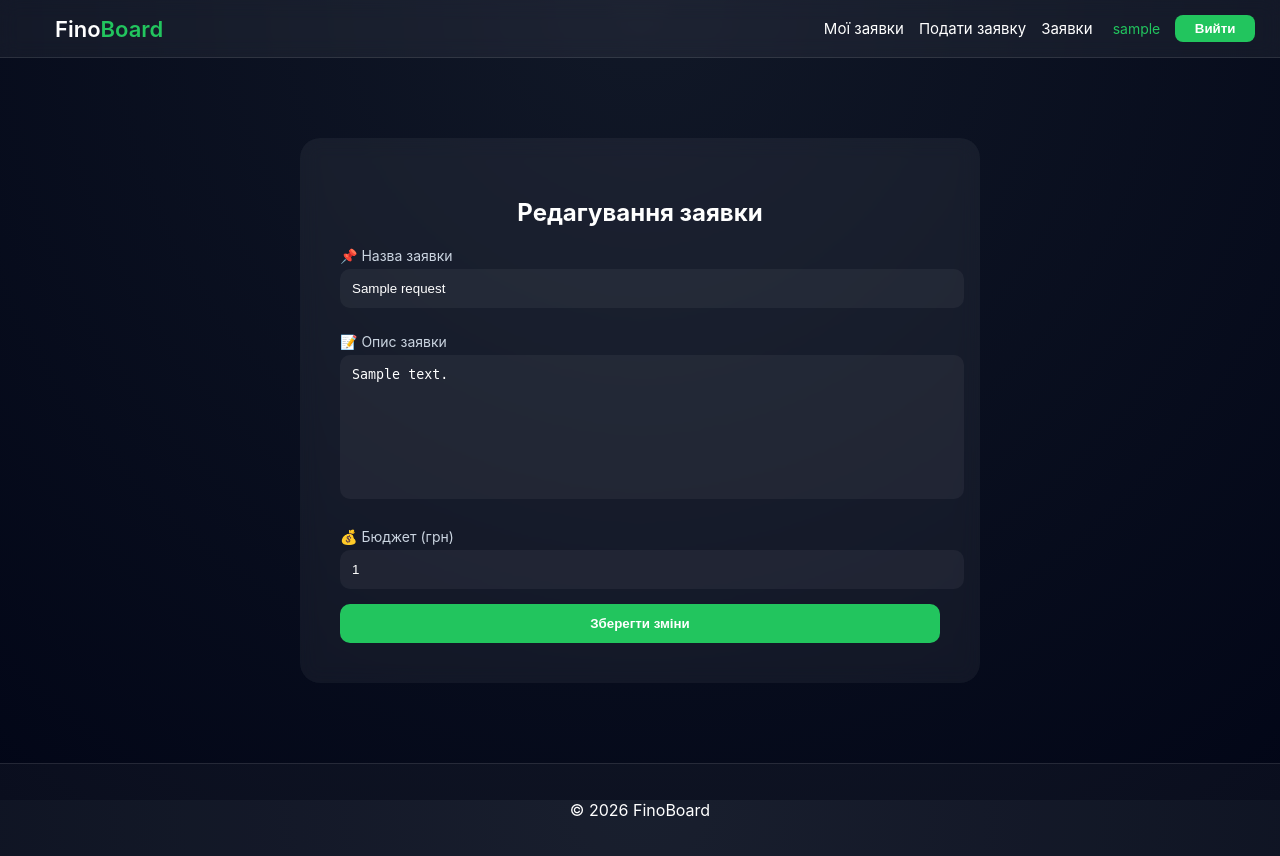
After one commit to Sofier2/finoboard, a Django app: page /edit/1/ in a window 1280 px wide. The commit adds this page. Run offline with Django 5.2, Linux system fonts and the light colour scheme; a user stored in the database is signed in; tables that the repository leaves empty hold one stand-in row (values such as "Sample post").

Commit message:
Оновлено UI: заявки, фільтр, логотип, бюджет

```diff
--- /dev/null
+++ b/requests_app/templates/edit_request.html
@@ -0,0 +1,74 @@
+{% extends 'base.html' %}
+
+{% block content %}
+
+<style>
+.form-wrapper {
+    max-width: 600px;
+    margin: 60px auto;
+    padding: 40px;
+    background: rgba(255,255,255,0.05);
+    border-radius: 20px;
+    color: white;
+    backdrop-filter: blur(10px);
+}
+
+label {
+    display: block;
+    margin: 10px 0 5px;
+    font-size: 14px;
+    color: #cbd5e1;
+}
+
+input, textarea {
+    width: 100%;
+    padding: 12px;
+    margin-bottom: 15px;
+    border-radius: 10px;
+    border: none;
+    background: rgba(255,255,255,0.05);
+    color: white;
+}
+
+textarea {
+    min-height: 120px;
+    resize: none;
+}
+
+button {
+    padding: 12px;
+    background: #22c55e;
+    border: none;
+    border-radius: 10px;
+    color: white;
+    cursor: pointer;
+    width: 100%;
+    font-weight: bold;
+}
+</style>
+
+<div class="form-wrapper">
+
+<h2 style="text-align:center;">Редагування заявки</h2>
+
+<form method="post">
+    {% csrf_token %}
+
+    <!-- 🔵 НАЗВА -->
+    <label>📌 Назва заявки</label>
+    <input type="text" name="title" value="{{ req.title }}">
+
+    <!-- 🟡 ОПИС -->
+    <label>📝 Опис заявки</label>
+    <textarea name="description">{{ req.description }}</textarea>
+
+    <!-- 🟢 БЮДЖЕТ -->
+    <label>💰 Бюджет (грн)</label>
+    <input type="number" name="budget" value="{{ req.budget }}">
+
+    <button type="submit">Зберегти зміни</button>
+</form>
+
+</div>
+
+{% endblock %}
--- a/requests_app/urls.py
+++ b/requests_app/urls.py
@@ -18,4 +18,5 @@ urlpatterns = [
     # 🔴 ДОДАЙ ОЦЕ
     path('admin-dashboard/', views.admin_dashboard, name='admin_dashboard'),
     path('supervisor-dashboard/', views.supervisor_dashboard, name='supervisor_dashboard'),
+    path('edit/<int:id>/', views.edit_request, name='edit_request'),
 ]
--- a/requests_app/views.py
+++ b/requests_app/views.py
@@ -154,3 +154,23 @@ def supervisor_dashboard(request):
 # 🔐 перевірка адміна
 def user_is_admin(user):
     return user.is_superuser
+
+
+@login_required
+def edit_request(request, id):
+    req = get_object_or_404(Request, id=id)
+
+    if not request.user.is_superuser:
+        return redirect('home')
+
+    if request.method == 'POST':
+        req.title = request.POST.get('title')
+        req.description = request.POST.get('description')
+        req.budget = request.POST.get('budget')
+
+        req.save()
+        return redirect('admin_dashboard')
+
+    return render(request, 'edit_request.html', {
+        'req': req
+    })
```
Also changed, not shown: requests_app/templates/admin_dashboard.html (+34 -34 lines), requests_app/templates/my_requests.html (+1 -6 lines).
